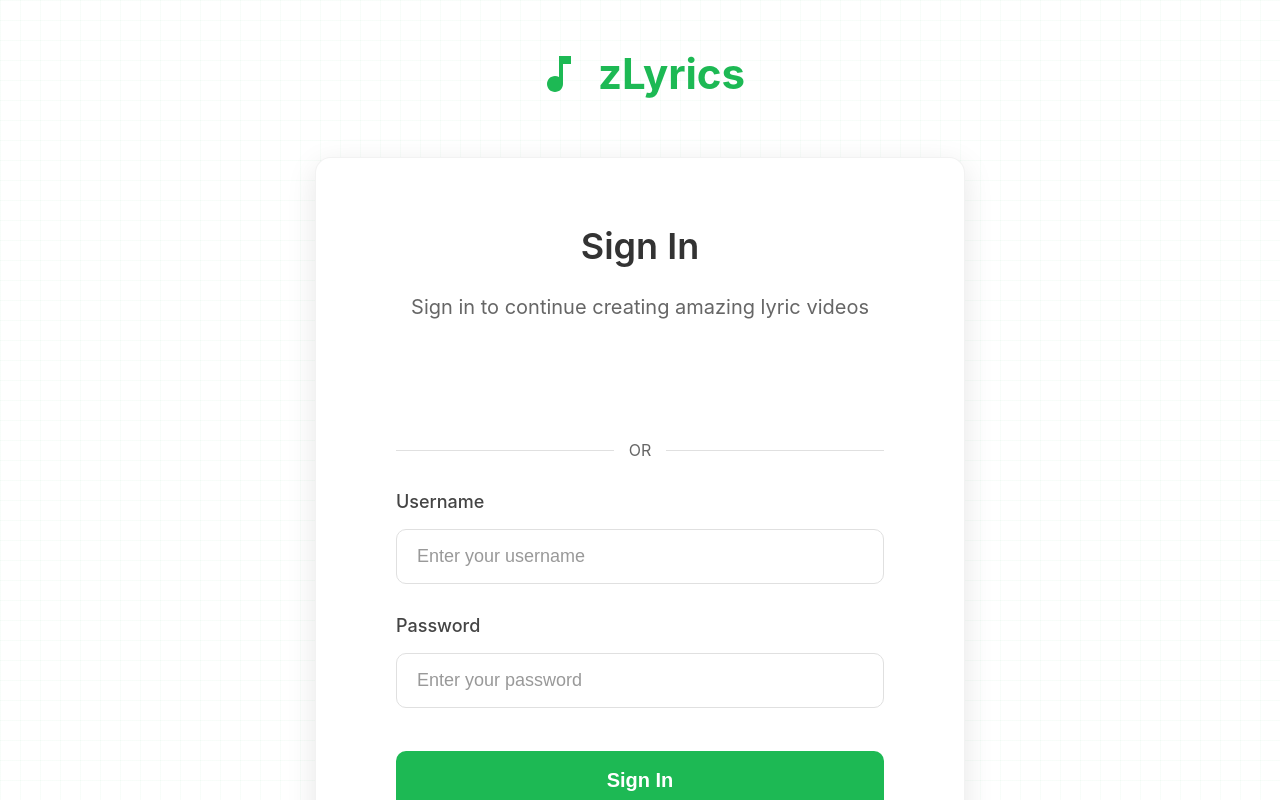
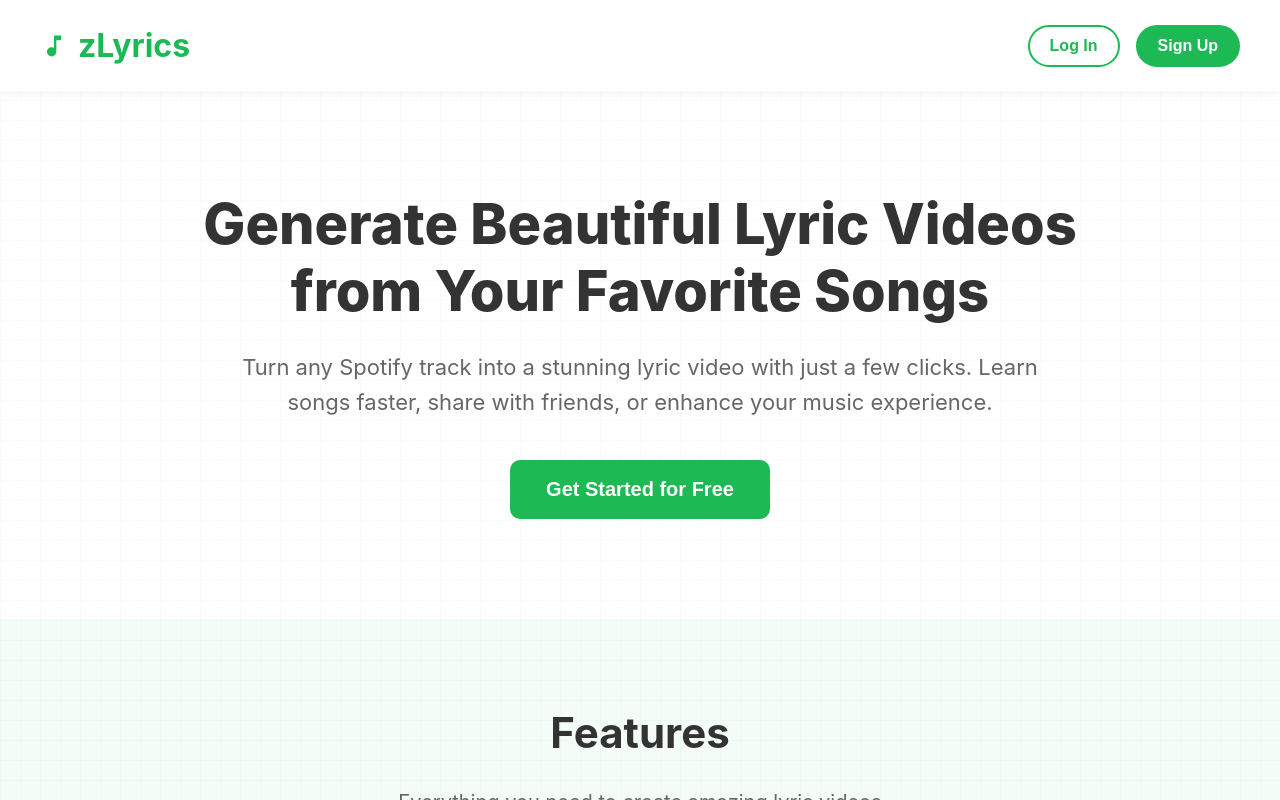
Before and after one commit to Zavalaesteban1/zLyrcis, a React (Create React App) app in the folder frontend/: page /login in a window 1280 px wide. Built offline with nearby package versions, Linux system fonts and the light colour scheme.

Commit message:
updated login in page

```diff
--- a/frontend/src/pages/LoginPage.tsx
+++ b/frontend/src/pages/LoginPage.tsx
@@ -2,16 +2,13 @@ import React, { useState } from 'react';
 import { useNavigate, Link } from 'react-router-dom';
 import styled from 'styled-components';
 import { login, googleLogin, LoginCredentials } from '../services/api';
-import { MdMusicNote } from 'react-icons/md';
+import { MdMusicNote, MdVideoLibrary, MdLyrics, MdClose } from 'react-icons/md';
+import { BsSpotify } from 'react-icons/bs';
 import { GoogleOAuthProvider, GoogleLogin } from '@react-oauth/google';
 import { jwtDecode } from 'jwt-decode';
 
 // Styled components
-const LoginContainer = styled.div`
-  display: flex;
-  flex-direction: column;
-  align-items: center;
-  justify-content: center;
+const PageContainer = styled.div`
   min-height: 100vh;
   width: 100%;
   max-width: 100vw;
@@ -21,120 +18,311 @@ const LoginContainer = styled.div`
   background-size: 20px 20px;
   color: #333;
   overflow-x: hidden;
-  padding: 40px;
+  position: relative;
 `;
 
-const Logo = styled.div`
-  font-size: 42px;
+const Header = styled.header`
+  position: sticky;
+  top: 0;
+  display: flex;
+  justify-content: space-between;
+  align-items: center;
+  padding: 20px 40px;
+  background-color: rgba(255, 255, 255, 0.9);
+  backdrop-filter: blur(10px);
+  -webkit-backdrop-filter: blur(10px);
+  z-index: 100;
+  box-shadow: 0 2px 10px rgba(0, 0, 0, 0.05);
+
+  @media (max-width: 768px) {
+    padding: 15px 20px;
+  }
+`;
+
+const HeaderLogo = styled.div`
+  font-size: 32px;
   font-weight: 700;
-  margin-bottom: 50px;
   display: flex;
   align-items: center;
-  gap: 15px;
+  gap: 10px;
   color: #1DB954;
 
-  @media (min-width: 1600px) {
-    font-size: 48px;
-    margin-bottom: 60px;
-  }
-
   @media (max-width: 768px) {
-    font-size: 32px;
-    margin-bottom: 30px;
+    font-size: 24px;
   }
 `;
 
 const LogoIcon = styled.span`
   display: flex;
   align-items: center;
-  font-size: 48px;
+`;
 
-  @media (min-width: 1600px) {
-    font-size: 54px;
+const HeaderButtons = styled.div`
+  display: flex;
+  gap: 16px;
+`;
+
+const HeaderButton = styled.button`
+  padding: 10px 20px;
+  border-radius: 30px;
+  font-size: 16px;
+  font-weight: 600;
+  cursor: pointer;
+  transition: all 0.3s ease;
+
+  @media (max-width: 768px) {
+    padding: 8px 16px;
+    font-size: 14px;
   }
+`;
+
+const LoginButton = styled(HeaderButton)`
+  background-color: transparent;
+  border: 2px solid #1DB954;
+  color: #1DB954;
+
+  &:hover {
+    background-color: rgba(29, 185, 84, 0.1);
+  }
+`;
+
+const SignupButton = styled(HeaderButton)`
+  background-color: #1DB954;
+  border: 2px solid #1DB954;
+  color: white;
+
+  &:hover {
+    background-color: #169c46;
+  }
+`;
+
+const HeroSection = styled.section`
+  display: flex;
+  flex-direction: column;
+  align-items: center;
+  padding: 100px 40px;
+  text-align: center;
+
+  @media (max-width: 768px) {
+    padding: 60px 20px;
+  }
+`;
+
+const HeroTitle = styled.h1`
+  font-size: 56px;
+  font-weight: 800;
+  color: #333;
+  margin-bottom: 24px;
+  line-height: 1.2;
+  max-width: 900px;
 
   @media (max-width: 768px) {
     font-size: 36px;
+    margin-bottom: 16px;
   }
 `;
 
-const LoginCard = styled.div`
-  background-color: white;
-  border-radius: 16px;
-  box-shadow: 0 8px 30px rgba(0, 0, 0, 0.1);
-  width: 100%;
-  max-width: 650px;
-  padding: 60px 80px;
-  border: 1px solid rgba(0, 0, 0, 0.05);
-
-  @media (min-width: 1600px) {
-    max-width: 750px;
-    padding: 70px 90px;
-  }
+const HeroSubtitle = styled.p`
+  font-size: 22px;
+  color: #666;
+  margin-bottom: 40px;
+  line-height: 1.6;
+  max-width: 800px;
 
   @media (max-width: 768px) {
-    padding: 30px;
-    max-width: 100%;
-    border-radius: 10px;
-  }
-`;
-
-const LoginHeader = styled.div`
-  margin-bottom: 50px;
-  text-align: center;
-
-  @media (min-width: 1600px) {
-    margin-bottom: 60px;
-  }
-
-  @media (max-width: 768px) {
+    font-size: 18px;
     margin-bottom: 30px;
   }
 `;
 
-const LoginTitle = styled.h2`
-  font-size: 36px;
+const PrimaryButton = styled.button`
+  padding: 18px 36px;
+  background-color: #1DB954;
+  border: none;
+  border-radius: 10px;
+  color: white;
+  font-size: 20px;
   font-weight: 600;
-  color: #333;
-  margin-bottom: 15px;
+  cursor: pointer;
+  transition: all 0.3s ease;
 
-  @media (min-width: 1600px) {
-    font-size: 42px;
-    margin-bottom: 18px;
+  &:hover {
+    background-color: #169c46;
+    transform: translateY(-2px);
+    box-shadow: 0 4px 12px rgba(29, 185, 84, 0.2);
   }
 
   @media (max-width: 768px) {
-    font-size: 28px;
-    margin-bottom: 10px;
-  }
-`;
-
-const LoginSubtitle = styled.p`
-  color: #666;
-  font-size: 20px;
-
-  @media (min-width: 1600px) {
-    font-size: 22px;
-  }
-
-  @media (max-width: 768px) {
+    padding: 14px 28px;
     font-size: 16px;
   }
 `;
 
+const FeatureSection = styled.section`
+  padding: 80px 40px;
+  background-color: rgba(29, 185, 84, 0.05);
+
+  @media (max-width: 768px) {
+    padding: 60px 20px;
+  }
+`;
+
+const SectionTitle = styled.h2`
+  font-size: 42px;
+  font-weight: 700;
+  color: #333;
+  margin-bottom: 20px;
+  text-align: center;
+
+  @media (max-width: 768px) {
+    font-size: 32px;
+  }
+`;
+
+const SectionSubtitle = styled.p`
+  font-size: 20px;
+  color: #666;
+  margin-bottom: 60px;
+  text-align: center;
+  max-width: 800px;
+  margin-left: auto;
+  margin-right: auto;
+
+  @media (max-width: 768px) {
+    font-size: 16px;
+    margin-bottom: 40px;
+  }
+`;
+
+const FeatureList = styled.div`
+  display: grid;
+  grid-template-columns: repeat(auto-fit, minmax(280px, 1fr));
+  gap: 40px;
+  max-width: 1200px;
+  margin: 0 auto;
+
+  @media (max-width: 768px) {
+    gap: 30px;
+  }
+`;
+
+const FeatureItem = styled.div`
+  display: flex;
+  flex-direction: column;
+  align-items: center;
+  text-align: center;
+`;
+
+const FeatureIcon = styled.div`
+  width: 80px;
+  height: 80px;
+  border-radius: 20px;
+  background-color: rgba(29, 185, 84, 0.1);
+  display: flex;
+  align-items: center;
+  justify-content: center;
+  font-size: 36px;
+  color: #1DB954;
+  margin-bottom: 20px;
+`;
+
+const FeatureTitle = styled.h3`
+  font-size: 24px;
+  font-weight: 600;
+  color: #333;
+  margin-bottom: 12px;
+`;
+
+const FeatureDescription = styled.p`
+  font-size: 16px;
+  color: #666;
+  line-height: 1.6;
+  max-width: 300px;
+  margin: 0 auto;
+`;
+
+const CTASection = styled.section`
+  padding: 100px 40px;
+  text-align: center;
+
+  @media (max-width: 768px) {
+    padding: 60px 20px;
+  }
+`;
+
+// Modal components
+const ModalOverlay = styled.div<{ isOpen: boolean }>`
+  position: fixed;
+  top: 0;
+  left: 0;
+  right: 0;
+  bottom: 0;
+  background-color: rgba(0, 0, 0, 0.6);
+  display: ${props => props.isOpen ? 'flex' : 'none'};
+  justify-content: center;
+  align-items: center;
+  z-index: 1000;
+  backdrop-filter: blur(5px);
+`;
+
+const ModalContent = styled.div`
+  background-color: white;
+  border-radius: 16px;
+  box-shadow: 0 8px 30px rgba(0, 0, 0, 0.2);
+  width: 100%;
+  max-width: 500px;
+  padding: 40px;
+  position: relative;
+
+  @media (max-width: 768px) {
+    padding: 30px;
+    width: 90%;
+  }
+`;
+
+const ModalCloseButton = styled.button`
+  position: absolute;
+  top: 20px;
+  right: 20px;
+  background: transparent;
+  border: none;
+  font-size: 24px;
+  cursor: pointer;
+  color: #666;
+  display: flex;
+  align-items: center;
+  justify-content: center;
+
+  &:hover {
+    color: #333;
+  }
+`;
+
+const ModalTitle = styled.h2`
+  font-size: 28px;
+  font-weight: 600;
+  color: #333;
+  margin-bottom: 10px;
+  text-align: center;
+
+  @media (max-width: 768px) {
+    font-size: 24px;
+  }
+`;
+
+const ModalSubtitle = styled.p`
+  color: #666;
+  font-size: 16px;
+  text-align: center;
+  margin-bottom: 30px;
+`;
+
+// Login form components - reusing most of the existing login form styles
 const Form = styled.form`
   display: flex;
   flex-direction: column;
-  gap: 28px;
+  gap: 24px;
   width: 100%;
-
-  @media (min-width: 1600px) {
-    gap: 32px;
-  }
-
-  @media (max-width: 768px) {
-    gap: 20px;
-  }
 `;
 
 const InputContainer = styled.div`
@@ -143,44 +331,22 @@ const InputContainer = styled.div`
 `;
 
 const Label = styled.label`
-  font-size: 18px;
-  margin-bottom: 12px;
+  font-size: 16px;
+  margin-bottom: 8px;
   display: block;
   color: #444;
   font-weight: 500;
-
-  @media (min-width: 1600px) {
-    font-size: 20px;
-    margin-bottom: 14px;
-  }
-
-  @media (max-width: 768px) {
-    font-size: 14px;
-    margin-bottom: 8px;
-  }
 `;
 
 const Input = styled.input`
   width: 100%;
-  padding: 16px 20px;
+  padding: 14px 16px;
   border: 1px solid #e0e0e0;
-  border-radius: 10px;
+  border-radius: 8px;
   background-color: white;
   color: #333;
-  font-size: 18px;
+  font-size: 16px;
   transition: all 0.3s ease;
-
-  @media (min-width: 1600px) {
-    padding: 18px 22px;
-    font-size: 20px;
-    border-radius: 12px;
-  }
-
-  @media (max-width: 768px) {
-    padding: 12px 15px;
-    font-size: 16px;
-    border-radius: 8px;
-  }
 
   &:focus {
     outline: none;
@@ -194,89 +360,70 @@ const Input = styled.input`
 `;
 
 const Button = styled.button`
-  padding: 18px;
+  padding: 14px;
   border: none;
-  border-radius: 10px;
+  border-radius: 8px;
   background-color: #1DB954;
   color: white;
-  font-size: 20px;
+  font-size: 16px;
   font-weight: 600;
   cursor: pointer;
   transition: all 0.3s ease;
   display: flex;
   align-items: center;
   justify-content: center;
-  gap: 12px;
-  margin-top: 15px;
-
-  @media (min-width: 1600px) {
-    padding: 20px;
-    font-size: 22px;
-    margin-top: 20px;
-    border-radius: 12px;
-  }
-
-  @media (max-width: 768px) {
-    padding: 14px;
-    font-size: 16px;
-    margin-top: 5px;
-    border-radius: 8px;
-  }
+  gap: 10px;
+  margin-top: 10px;
 
   &:hover {
     background-color: #169c46;
-    transform: translateY(-2px);
-    box-shadow: 0 4px 12px rgba(29, 185, 84, 0.2);
-  }
-
-  &:active {
-    transform: translateY(0);
   }
 
   &:disabled {
     background-color: #a0a0a0;
     cursor: not-allowed;
-    transform: none;
-    box-shadow: none;
   }
 `;
 
 const ErrorMessage = styled.div`
   background-color: rgba(233, 20, 41, 0.1);
   color: #e91429;
-  padding: 16px 20px;
-  border-radius: 10px;
-  font-size: 18px;
+  padding: 12px 16px;
+  border-radius: 8px;
+  font-size: 14px;
   border-left: 4px solid #e91429;
+`;
 
-  @media (min-width: 1600px) {
-    padding: 18px 22px;
-    font-size: 20px;
-    border-radius: 12px;
+const OrDivider = styled.div`
+  display: flex;
+  align-items: center;
+  margin: 20px 0;
+  color: #666;
+
+  &::before, &::after {
+    content: '';
+    flex: 1;
+    border-bottom: 1px solid #e0e0e0;
   }
 
-  @media (max-width: 768px) {
-    padding: 12px 15px;
+  span {
+    margin: 0 15px;
     font-size: 14px;
-    border-radius: 8px;
   }
 `;
 
+const GoogleLoginButton = styled.div`
+  width: 100%;
+  display: flex;
+  justify-content: center;
+  margin-bottom: 10px;
+`;
+
 const LinkContainer = styled.div`
-  margin-top: 35px;
+  margin-top: 24px;
   text-align: center;
   color: #666;
-  font-size: 18px;
-
-  @media (min-width: 1600px) {
-    margin-top: 40px;
-    font-size: 20px;
-  }
-
-  @media (max-width: 768px) {
-    margin-top: 25px;
   font-size: 14px;
-  }
 
   a {
     color: #1DB954;
@@ -291,9 +438,9 @@ const LinkContainer = styled.div`
 
 const LoadingSpinner = styled.div`
   display: inline-block;
-  width: 24px;
-  height: 24px;
-  border: 3px solid rgba(255, 255, 255, 0.3);
+  width: 20px;
+  height: 20px;
+  border: 2px solid rgba(255, 255, 255, 0.3);
   border-radius: 50%;
   border-top-color: white;
   animation: spin 1s ease-in-out infinite;
@@ -301,62 +448,18 @@ const LoadingSpinner = styled.div`
   @keyframes spin {
     to { transform: rotate(360deg); }
   }
-
-  @media (min-width: 1600px) {
-    width: 28px;
-    height: 28px;
-    border-width: 3px;
-  }
-
-  @media (max-width: 768px) {
-    width: 20px;
-    height: 20px;
-    border-width: 2px;
-  }
 `;
 
-const OrDivider = styled.div`
-  display: flex;
-  align-items: center;
-  margin: 25px 0;
+const Footer = styled.footer`
+  background-color: #f9f9f9;
+  padding: 40px;
+  text-align: center;
   color: #666;
-
-  &::before, &::after {
-    content: '';
-    flex: 1;
-    border-bottom: 1px solid #e0e0e0;
-  }
-
-  span {
-    margin: 0 15px;
-    font-size: 16px;
-  }
-
-  @media (min-width: 1600px) {
-    margin: 30px 0;
-    span {
-      margin: 0 20px;
-      font-size: 18px;
-    }
-  }
-
-  @media (max-width: 768px) {
-    margin: 20px 0;
-    span {
-      margin: 0 10px;
-      font-size: 14px;
-    }
-  }
 `;
 
-const GoogleLoginButton = styled.div`
-  width: 100%;
-  display: flex;
-  justify-content: center;
-  margin-bottom: 10px;
-`;
-
-const LoginPage: React.FC = () => {
+const LandingPage: React.FC = () => {
+  const [isLoginModalOpen, setIsLoginModalOpen] = useState(false);
+  const [isSignupModalOpen, setIsSignupModalOpen] = useState(false);
   const [credentials, setCredentials] = useState<LoginCredentials>({
     username: '',
     password: ''
@@ -365,9 +468,8 @@ const LoginPage: React.FC = () => {
   const [error, setError] = useState<string | null>(null);
   const navigate = useNavigate();
 
-  // Google Client ID - replace with your actual client ID
+  // Google Client ID
   const GOOGLE_CLIENT_ID = process.env.REACT_APP_GOOGLE_CLIENT_ID || '';
-  console.log('Google Client ID:', GOOGLE_CLIENT_ID); // Add this line
 
   const handleChange = (e: React.ChangeEvent<HTMLInputElement>) => {
     const { name, value } = e.target;
@@ -404,21 +506,16 @@ const LoginPage: React.FC = () => {
       setIsLoading(true);
       setError(null);
 
-      // Extract the token_id from credentialResponse
       const { credential } = credentialResponse;
 
       if (!credential) {
         throw new Error('No credentials returned from Google');
       }
 
-      // Decode the JWT to get user info (client-side only)
       const decoded: any = jwtDecode(credential);
       console.log('Google login successful:', decoded);
 
-      // Send the token to your backend
       await googleLogin({ token_id: credential });
-
-      // Navigate to home page
       navigate('/');
     } catch (err: any) {
       console.error('Google login error:', err);
@@ -433,18 +530,102 @@ const LoginPage: React.FC = () => {
     setError('Google sign-in was unsuccessful. Please try again.');
   };
 
+  const openLoginModal = () => {
+    setIsLoginModalOpen(true);
+    setIsSignupModalOpen(false);
+    setError(null);
+  };
+
+  const openSignupModal = () => {
+    setIsSignupModalOpen(true);
+    setIsLoginModalOpen(false);
+    setError(null);
+  };
+
+  const closeModals = () => {
+    setIsLoginModalOpen(false);
+    setIsSignupModalOpen(false);
+    setError(null);
+  };
+
   return (
-    <LoginContainer>
-      <Logo>
-        <LogoIcon>{MdMusicNote({ size: 48 })}</LogoIcon>
+    <PageContainer>
+      {/* Header with login/signup buttons */}
+      <Header>
+        <HeaderLogo>
+          <LogoIcon>{MdMusicNote({ size: 28 })}</LogoIcon>
           zLyrics
-      </Logo>
+        </HeaderLogo>
 
-      <LoginCard>
-        <LoginHeader>
-          <LoginTitle>Sign In</LoginTitle>
-          <LoginSubtitle>Sign in to continue creating amazing lyric videos</LoginSubtitle>
-        </LoginHeader>
+        <HeaderButtons>
+          <LoginButton onClick={openLoginModal}>Log In</LoginButton>
+          <SignupButton onClick={openSignupModal}>Sign Up</SignupButton>
+        </HeaderButtons>
+      </Header>
+
+      {/* Hero section */}
+      <HeroSection>
+        <HeroTitle>Generate Beautiful Lyric Videos from Your Favorite Songs</HeroTitle>
+        <HeroSubtitle>
+          Turn any Spotify track into a stunning lyric video with just a few clicks.
+          Learn songs faster, share with friends, or enhance your music experience.
+        </HeroSubtitle>
+        <PrimaryButton onClick={openSignupModal}>Get Started for Free</PrimaryButton>
+      </HeroSection>
+
+      {/* Features section */}
+      <FeatureSection>
+        <SectionTitle>Features</SectionTitle>
+        <SectionSubtitle>Everything you need to create amazing lyric videos</SectionSubtitle>
+
+        <FeatureList>
+          <FeatureItem>
+            <FeatureIcon>{BsSpotify({ size: 36 })}</FeatureIcon>
+            <FeatureTitle>Spotify Integration</FeatureTitle>
+            <FeatureDescription>
+              Connect with Spotify to access millions of tracks. Just paste a Spotify link to get started.
+            </FeatureDescription>
+          </FeatureItem>
+
+          <FeatureItem>
+            <FeatureIcon>{MdLyrics({ size: 36 })}</FeatureIcon>
+            <FeatureTitle>Automatic Lyric Sync</FeatureTitle>
+            <FeatureDescription>
+              Our algorithm perfectly syncs lyrics with the music, highlighting each line as it's sung.
+            </FeatureDescription>
+          </FeatureItem>
+
+          <FeatureItem>
+            <FeatureIcon>{MdVideoLibrary({ size: 36 })}</FeatureIcon>
+            <FeatureTitle>Video Library</FeatureTitle>
+            <FeatureDescription>
+              Build your personal collection of lyric videos. Access them anytime, from any device.
+            </FeatureDescription>
+          </FeatureItem>
+        </FeatureList>
+      </FeatureSection>
+
+      {/* Call to action section */}
+      <CTASection>
+        <SectionTitle>Ready to create your first lyric video?</SectionTitle>
+        <SectionSubtitle>Join thousands of users who are already enjoying zLyrics</SectionSubtitle>
+        <PrimaryButton onClick={openSignupModal}>Create Free Account</PrimaryButton>
+      </CTASection>
+
+      {/* Footer */}
+      <Footer>
+        <p>© 2025 zLyrics. All rights reserved.</p>
+      </Footer>
+
+      {/* Login Modal */}
+      <ModalOverlay isOpen={isLoginModalOpen}>
+        <ModalContent>
+          <ModalCloseButton onClick={closeModals}>
+            {MdClose({ size: 24 })}
+          </ModalCloseButton>
+
+          <ModalTitle>Welcome Back</ModalTitle>
+          <ModalSubtitle>Sign in to continue creating amazing lyric videos</ModalSubtitle>
 
           <GoogleOAuthProvider clientId={GOOGLE_CLIENT_ID}>
             <GoogleLoginButton>
@@ -507,11 +688,58 @@ const LoginPage: React.FC = () => {
           </Form>
 
           <LinkContainer>
-          Don't have an account? <Link to="/signup">Sign up</Link>
+            Don't have an account? <a href="#" onClick={(e) => {
+              e.preventDefault();
+              openSignupModal();
+            }}>Sign up</a>
           </LinkContainer>
-      </LoginCard>
-    </LoginContainer>
+        </ModalContent>
+      </ModalOverlay>
+
+      {/* Signup Modal */}
+      <ModalOverlay isOpen={isSignupModalOpen}>
+        <ModalContent>
+          <ModalCloseButton onClick={closeModals}>
+            {MdClose({ size: 24 })}
+          </ModalCloseButton>
+
+          <ModalTitle>Create Your Account</ModalTitle>
+          <ModalSubtitle>Join zLyrics and start creating amazing lyric videos</ModalSubtitle>
+
+          <GoogleOAuthProvider clientId={GOOGLE_CLIENT_ID}>
+            <GoogleLoginButton>
+              <GoogleLogin
+                onSuccess={handleGoogleLoginSuccess}
+                onError={handleGoogleLoginError}
+                useOneTap
+                theme="outline"
+                size="large"
+                text="signup_with"
+                shape="rectangular"
+                width="100%"
+              />
+            </GoogleLoginButton>
+          </GoogleOAuthProvider>
+
+          <OrDivider>
+            <span>OR</span>
+          </OrDivider>
+
+          {/* In a real app, you'd have a separate signup form here */}
+          <Button onClick={() => navigate('/signup')}>
+            Continue with Email
+          </Button>
+
+          <LinkContainer>
+            Already have an account? <a href="#" onClick={(e) => {
+              e.preventDefault();
+              openLoginModal();
+            }}>Sign in</a>
+          </LinkContainer>
+        </ModalContent>
+      </ModalOverlay>
+    </PageContainer>
   );
 };
 
-export default LoginPage;
+export default LandingPage;
```
Also changed, not shown: frontend/src/pages/SongsPage.tsx (+8 -4 lines). Lines whose indentation alone changed are shown as unchanged.
